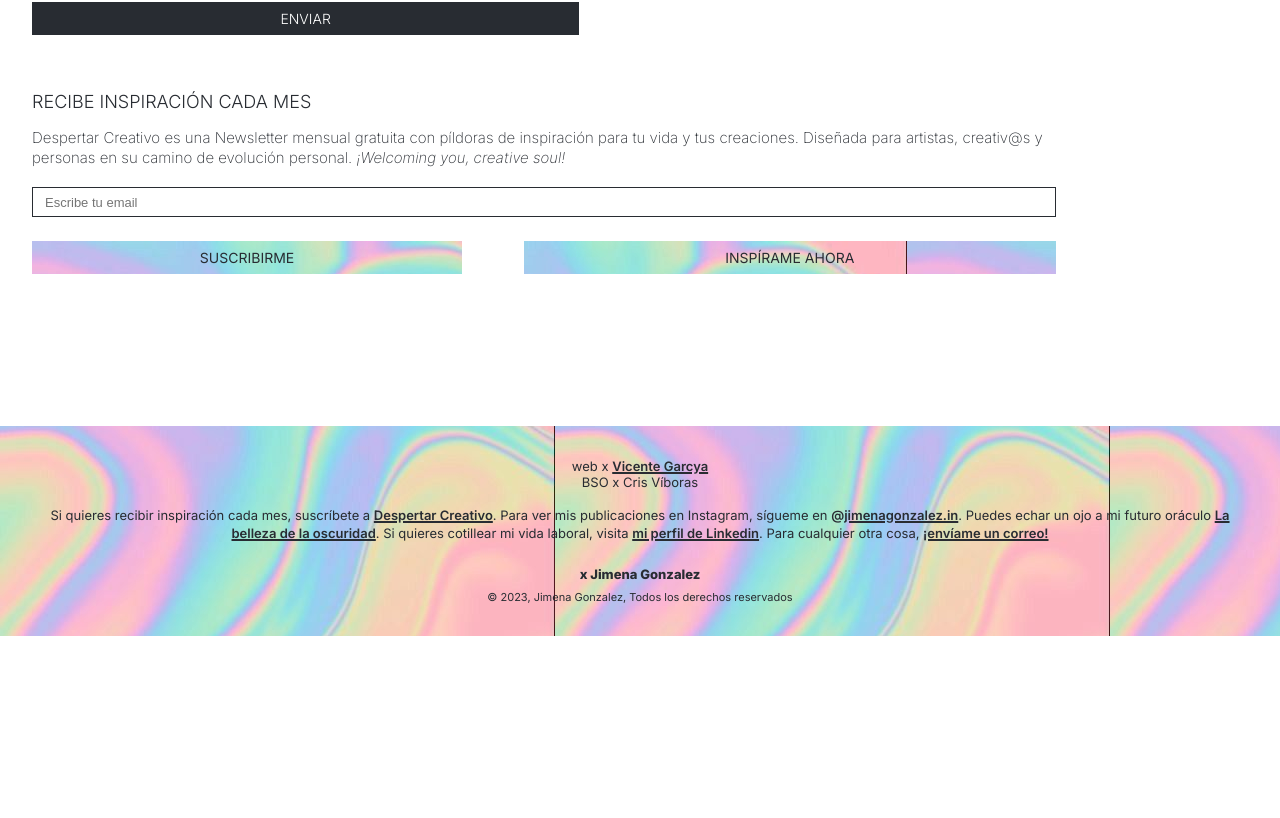
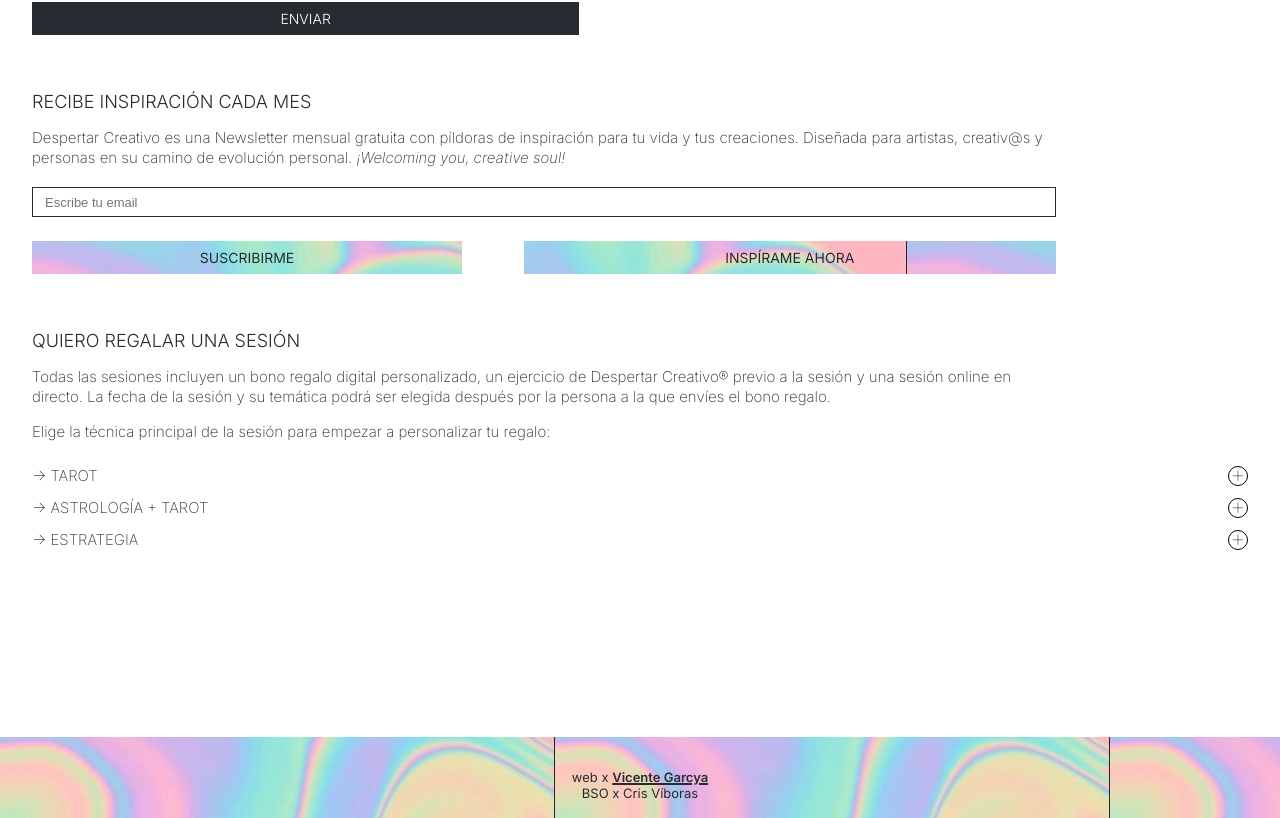
Before and after one commit to vicentegarcya/jimenagonzalez.in, a Next.js app: page / in a window 1280 px wide. Shown: the part 1288-2106 px from the top of the page. Before the commit the page ends 1924 px from the top, so only its background shows below. Built offline with nearby package versions, Linux system fonts and the light colour scheme.

Commit message:
fix some errors and added diseña regala una sesion section

```diff
--- a/components/header.js
+++ b/components/header.js
@@ -20,8 +20,9 @@ export default function Header({ currentPage }) {
   }, [scrollPosition]);
 
   const openAnimation = useSpring({
-    from: { maxWidth: "0px", marginRight: "12px" },
+    from: { opacity: "1", maxWidth: "0px", marginRight: "12px" },
     to: {
+      opacity: scrollPosition < 15 ? "1" : "0",
       maxWidth: scrollPosition < 15 ? "200px" : "0px",
       marginRight: scrollPosition < 15 ? "12px" : "0px",
     },
--- a/components/header.module.css
+++ b/components/header.module.css
@@ -23,7 +23,7 @@
   filter: brightness(100%);
   width: 20px;
   height: 20px;
-  transition: filter 0.6s ease-in-out;
+  transition: filter 1s ease-in-out;
 }
 
 .bso h3 {
@@ -39,5 +39,5 @@
   mix-blend-mode: difference;
   overflow: hidden;
   max-width: 200px;
-  transition: margin-right 0.4s ease-out, max-width 0.4s ease-out;
+  transition: margin-right 1s ease-out, max-width 1s ease-out, opacity 1.2s ease-in 0.1s;
 }
--- a/components/service.js
+++ b/components/service.js
@@ -9,6 +9,8 @@ export default function Service({
   hashtags,
   price,
   calendlyUrl,
+  cta = "AGENDAR",
+  asterisco,
 }) {
   const [desplegado, setDesplegado] = useState(false);
 
@@ -36,7 +38,11 @@ export default function Service({
       <div className={styles.servicio_detalle_titulo}>
         <p onClick={() => setDesplegado(!desplegado)}>→ {title}</p>
         <animated.button
-          style={desplegado ? { transform: props.x.to(value => `rotate(${value}deg)`) } : undefined}
+          style={
+            desplegado
+              ? { transform: props.x.to((value) => `rotate(${value}deg)`) }
+              : undefined
+          }
           onClick={() => setDesplegado(!desplegado)}
         >
           +
@@ -50,8 +56,9 @@ export default function Service({
         <p>{hashtags}</p>
         <div className={styles.servicio_cta_div}>
           <p>{price}</p>
-          <Link href={calendlyUrl}>AGENDAR</Link>
+          <Link href={calendlyUrl}>{cta}</Link>
         </div>
+        <p>{asterisco}</p>
       </animated.div>
     </div>
   );
--- a/components/service.module.css
+++ b/components/service.module.css
@@ -55,6 +55,11 @@
   margin-bottom: 1.5rem;
 }
 
+.servicio_desplegable > p:nth-child(4) {
+  font-weight: 400;
+  margin-bottom: 1.5rem;
+}
+
 .servicio_cta_div {
   width: 90%;
   display: flex;
@@ -67,7 +72,6 @@
   border: 1px solid #000;
   padding: 8px 20px;
   font-size: 15px;
-  width: 45%;
   text-align: center;
   background: transparent;
   font-weight: 400;
@@ -83,4 +87,5 @@
   background-color: #282c32;
   font-weight: 300;
   font-size: 14px;
+  width: 53%;
 }
--- a/pages/index.js
+++ b/pages/index.js
@@ -53,9 +53,10 @@ export default function Home() {
               <Service
                 title="Manifiesta (diseña tu estrategia)"
                 description="Conecta con tu auténtica visión, intenciona tu expansión y diseña un plan guiado."
-                price="111,00 €"
+                price="111,00 € *"
                 hashtags="#estrategia #business #tarot"
                 calendlyUrl="https://calendly.com/jimenagonzalez-in/sesion-manifiesta-estrategia-x-jimena-gonzalez"
+                asterisco='* Las sesiones de asesoramiento estratégico posteriores tienen un valor de 95€.'
               />
             </div>
           </div>
@@ -86,9 +87,10 @@ export default function Home() {
               <Service
                 title="Manifiesta (diseña tu estrategia)"
                 description="Conecta con tu auténtica visión, intenciona tu expansión y diseña un plan guiado."
-                price="111,00 €"
+                price="111,00 € *"
                 hashtags="#estrategia #tarot"
                 calendlyUrl="https://calendly.com/jimenagonzalez-in/sesion-manifiesta-disena-tu-estrategia-x-jimena-gonzalez"
+                asterisco='* Las sesiones de asesoramiento estratégico posteriores tienen un valor de 95€.'
               />
             </div>
           </div>
@@ -131,7 +133,46 @@ export default function Home() {
             artistas, creativ@s y personas en su camino de evolución personal.
             <span> ¡Welcoming you, creative soul!</span>
           </p>
-          <Subscribe pageWhereLoaded={'home'} />
+          <Subscribe pageWhereLoaded={"home"} />
+        </section>
+        <section className={styles.servicios}>
+          <div className={styles.servicio + ' ' + styles.regala_sesion}>
+            <h3>QUIERO REGALAR UNA SESIÓN</h3>
+            <p>
+              Todas las sesiones incluyen un bono regalo digital personalizado,
+              un ejercicio de Despertar Creativo® previo a la sesión y una
+              sesión online en directo. La fecha de la sesión y su temática
+              podrá ser elegida después por la persona a la que envíes el bono
+              regalo.
+            </p>
+            <p>
+              Elige la técnica principal de la sesión para empezar a
+              personalizar tu regalo:
+            </p>
+            <div className={styles.servicios_grupo}>
+              <Service
+                title="TAROT"
+                description="Sesión a elegir entre “Comprende el sentido de tu reto actual”, “Supera bloqueos y dificultades” (especial emprendedor@s), “Conecta con el alma de tu negocio” (especial emprendedor@s), “Supera bloqueos creativos” (especial creativ@s) e “Intenciona tu siguiente proyecto” (especial creativ@s)."
+                price="55,00 €"
+                calendlyUrl="https://buy.stripe.com/dR69B34GFd2ud7G004"
+                cta='SELECCIONAR'
+              />
+              <Service
+                title="ASTROLOGÍA + TAROT"
+                description="Descubre la perspectiva evolutiva y espiritual de tu dificultad actual (pareja, salud, trabajo, sanación…) y conecta con su propósito, aprendizajes y acciones a tomar."
+                price="55,00 €"
+                calendlyUrl="https://calendly.com/jimenagonzalez-in/sesion-comprende-tu-reto-x-jimena-gonzalez"
+                cta='SELECCIONAR'
+              />
+              <Service
+                title="ESTRATEGIA"
+                description="Comprende la energía de esta etapa de tu desarrollo, sus retos evolutivos y aprendizajes a integrar, las áreas de tu vida que son protagonistas y cómo hacerle frente de la mejor manera."
+                price="77,00 €"
+                calendlyUrl="https://calendly.com/jimenagonzalez-in/sesion-desvela-esta-etapa-vital-x-jimena-gonzalez"
+                cta='SELECCIONAR'
+              />
+            </div>
+          </div>
         </section>
       </main>
     </Layout>
--- a/pages/me.js
+++ b/pages/me.js
@@ -19,6 +19,7 @@ export default function Me() {
               height={20}
               alt="play button"
               onClick={() => setIsPlaying(!isPlaying)}
+              priority={true}
             />
             <div className={styles.ondas}>
               <div className={isPlaying ? styles.onda2 : undefined}></div>
--- a/styles/Home.module.css
+++ b/styles/Home.module.css
@@ -71,7 +71,7 @@
 }
 
 .inspirate > p > span {
-  font-family: 'Inter-italic';
+  font-family: "Inter-italic";
 }
 
 .servicios {
@@ -105,16 +105,24 @@
   font-size: 15px;
 }
 
-.inspirate_cada_mes h3 {
+.inspirate_cada_mes {
+  margin-bottom: 1.5rem;
+}
+
+.inspirate_cada_mes h3, .regala_sesion h3 {
   margin-bottom: 1rem;
   font-size: 18px;
 }
 
-.inspirate_cada_mes p {
+.inspirate_cada_mes p, .regala_sesion > p {
   width: 80dvw;
   line-height: 1.3;
 }
 
 .inspirate_cada_mes p span {
-  font-family: 'Inter-italic';
+  font-family: "Inter-italic";
 }
+
+.regala_sesion > p {
+  margin-bottom: 1rem;
+}
```
